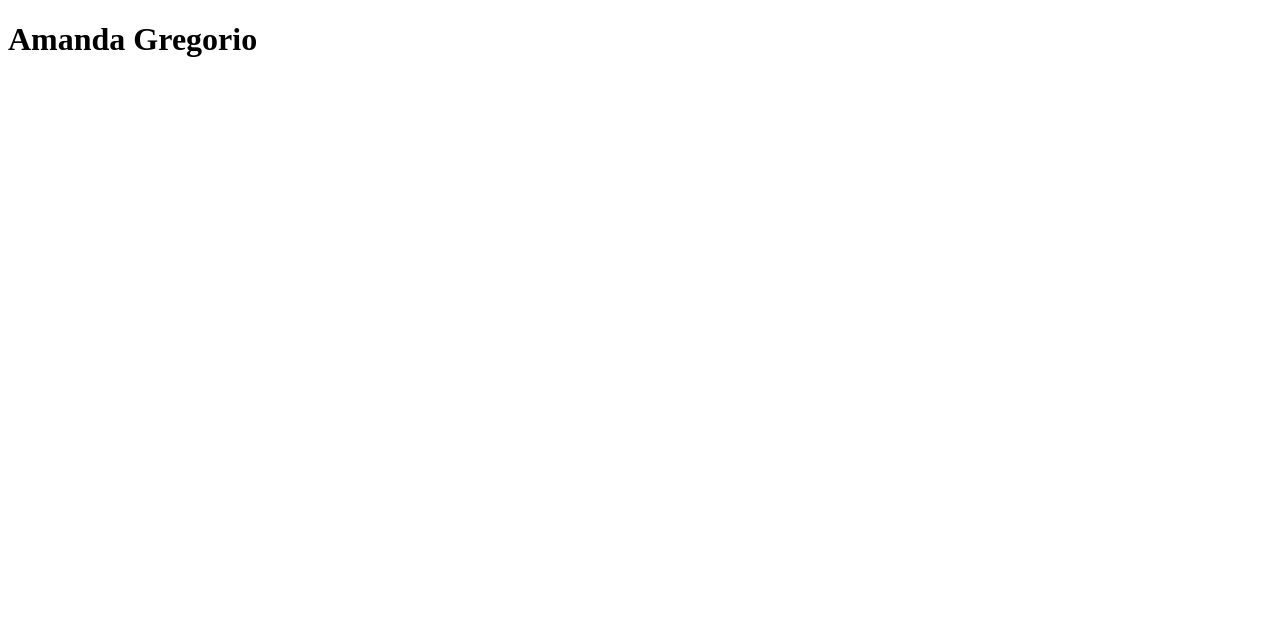
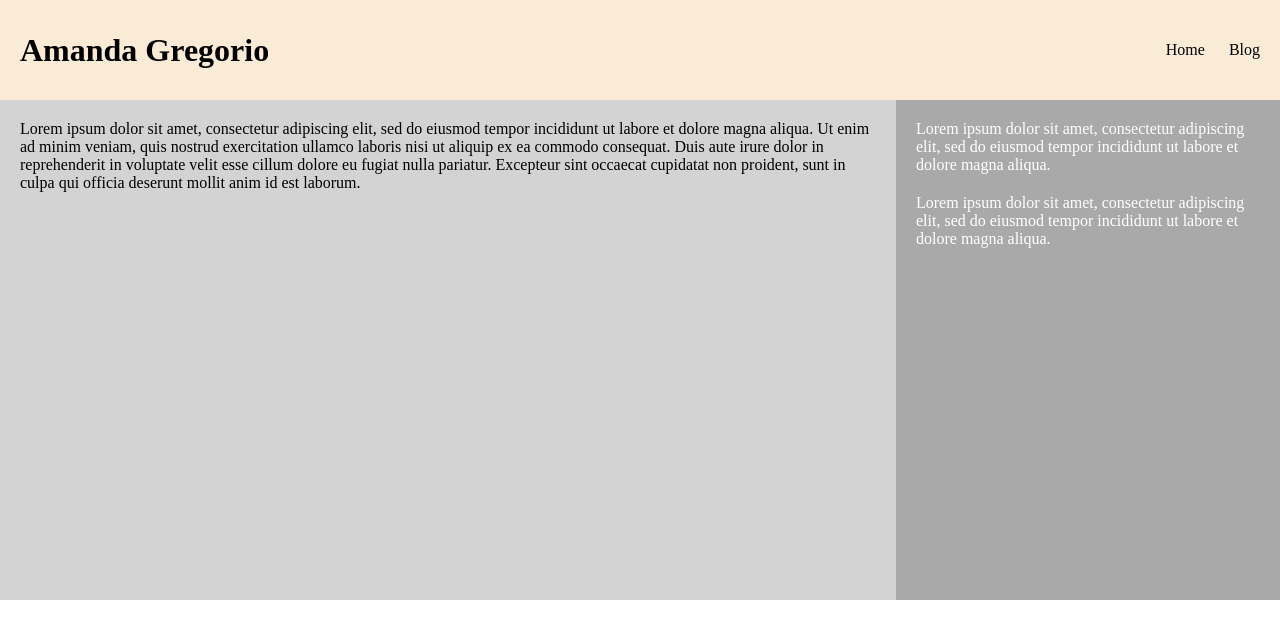
Before and after one commit to akgregor-su/Lab1, a plain HTML site: page index.html in a window 1280 px wide. Drawn offline with Linux system fonts and the light colour scheme.

Commit message:
Created css page, and added more content to the index.html page

```diff
--- a/index.html
+++ b/index.html
@@ -5,8 +5,28 @@
     <meta name="viewport" content="width=device-width, initial-scale=1.0">
     <meta http-equiv="X-UA-Compatible" content="ie=edge">
     <title>Lab 1 - Homepage</title>
+    <link rel="stylesheet" href="styles.css">
 </head>
 <body>
-    <h1>Amanda Gregorio</h1>
+    <div class="header">
+        <h1>Amanda Gregorio</h1>
+        <ul class="navigation">
+            <li>
+                <a href="index.html">Home</a>
+            </li>
+            <li>
+                <a href="blog.html">Blog</a>
+            </li>
+        </ul>
+    </div>
+    <div class="main">
+        <div class="content">
+            <p>Lorem ipsum dolor sit amet, consectetur adipiscing elit, sed do eiusmod tempor incididunt ut labore et dolore magna aliqua. Ut enim ad minim veniam, quis nostrud exercitation ullamco laboris nisi ut aliquip ex ea commodo consequat. Duis aute irure dolor in reprehenderit in voluptate velit esse cillum dolore eu fugiat nulla pariatur. Excepteur sint occaecat cupidatat non proident, sunt in culpa qui officia deserunt mollit anim id est laborum.</p>
+        </div>
+        <div class="sidebar">
+            <p>Lorem ipsum dolor sit amet, consectetur adipiscing elit, sed do eiusmod tempor incididunt ut labore et dolore magna aliqua.</p>
+            <p>Lorem ipsum dolor sit amet, consectetur adipiscing elit, sed do eiusmod tempor incididunt ut labore et dolore magna aliqua.</p>
+        </div>
+    </div>
 </body>
 </html>
--- /dev/null
+++ b/styles.css
@@ -0,0 +1,56 @@
+html, body {
+    padding: 0px;
+    margin: 0px;
+}
+
+.header {
+    height: 60px;
+    line-height: 60px;
+    padding: 20px;
+    background-color: antiquewhite;
+}
+
+h1 {
+    margin: 0px;
+    float: left;
+}
+
+ul {
+    list-style: none;
+    margin: 0px;
+    padding: 0px;
+    list-style-type: none;
+    float: right;
+}
+
+li {
+    position: relative;
+    display: inline-block;
+}
+
+ul li a {
+    color: black;
+    text-decoration: none;
+    margin-left: 20px;
+    display: block;
+    position: relative;
+}
+
+.content {
+    width: 70%;
+    background-color: lightgrey;
+    min-height: 500px;
+    float: left;
+}
+
+.sidebar {
+    width: 30%;
+    background-color: darkgrey;
+    float:right;
+    min-height: 500px;
+    color: white;
+}
+
+p {
+    margin: 20px;
+}
```
